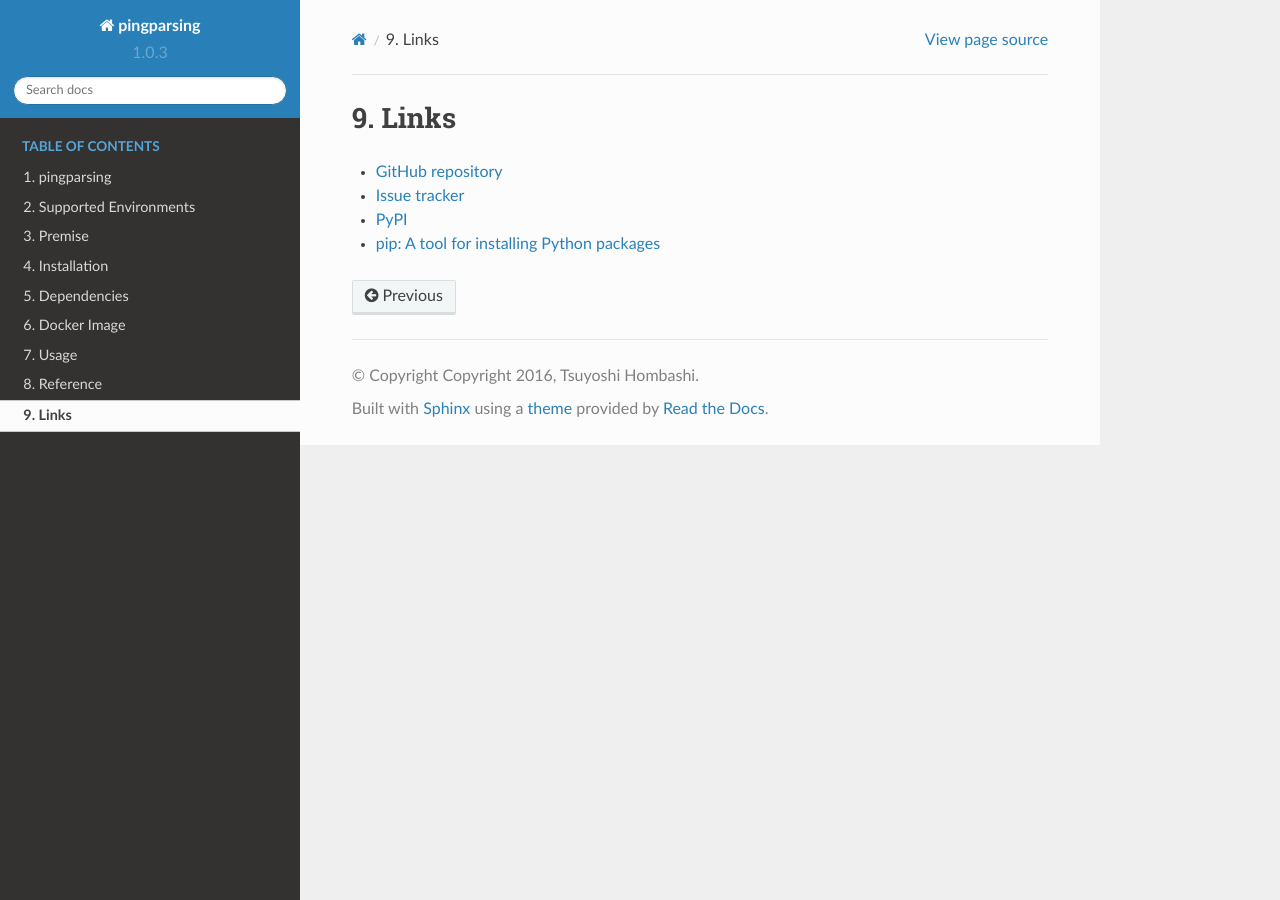
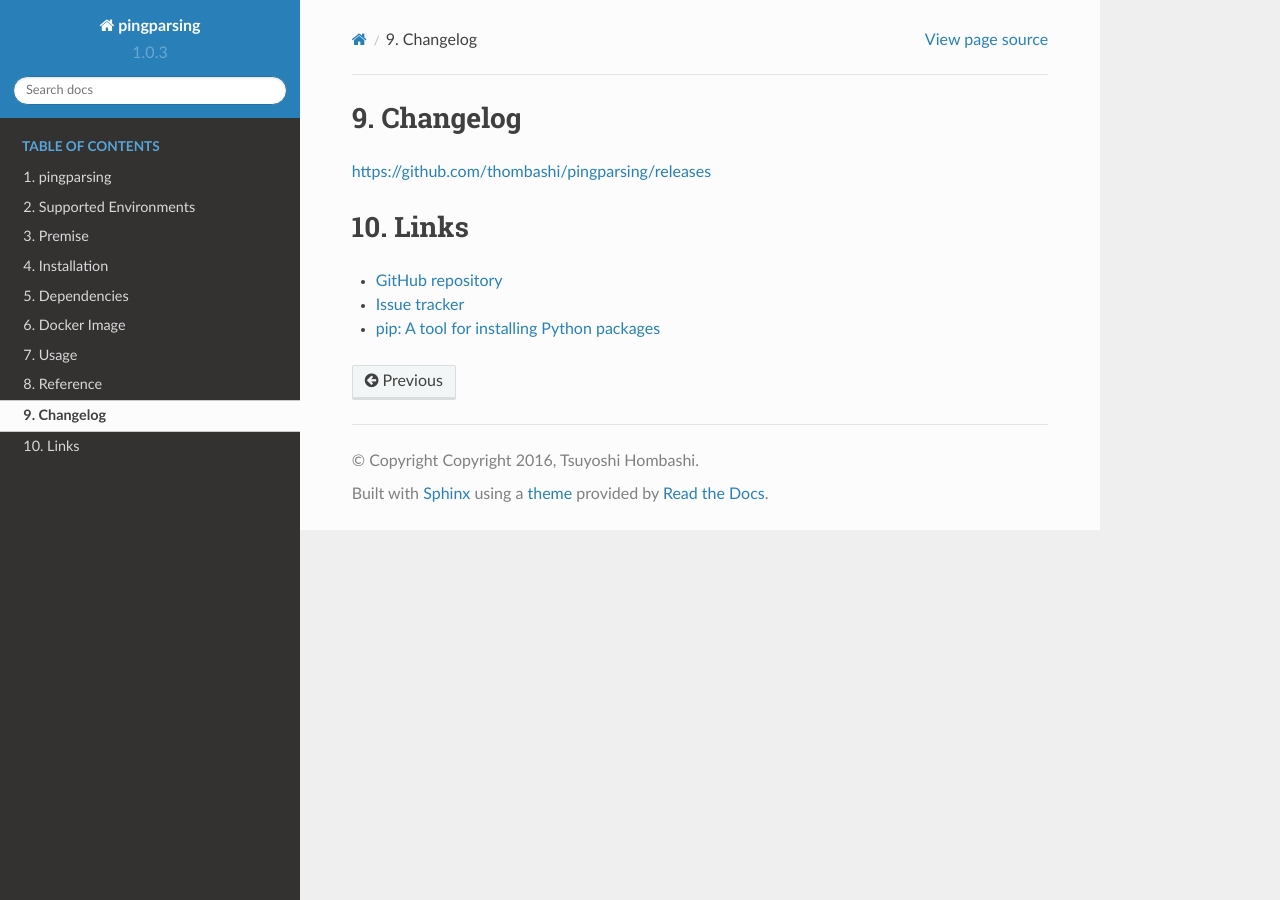
Before and after one commit to thombashi/pingparsing, a Sphinx documentation site: the page built from docs/pages/links.rst, in a window 1280 px wide. Built offline with Sphinx 7.4.7 and the Read the Docs theme 2.0.0, drawn with Linux system fonts in a browser that asks for light colours; pages that are not in the unit, such as notebooks, are missing from menus.

Commit message:
Update docs

```diff
--- a/docs/pages/links.rst
+++ b/docs/pages/links.rst
@@ -1,6 +1,10 @@
+Changelog
+==========
+https://github.com/thombashi/pingparsing/releases
+
+
 Links
 =====
 - `GitHub repository <https://github.com/thombashi/pingparsing>`__
 - `Issue tracker <https://github.com/thombashi/pingparsing/issues>`__
-- `PyPI <https://pypi.org/project/pingparsing>`__
 - `pip: A tool for installing Python packages <https://pip.pypa.io/en/stable/>`__
```
